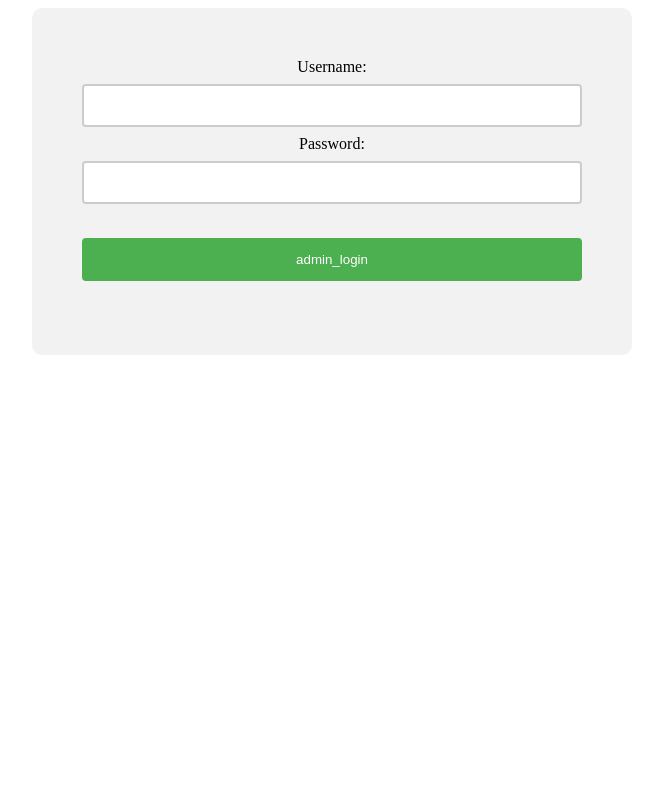
After one commit to archi1112/finalyearproject, a Django app: template templates/adminPages/admin_login.html in a window 1280 px wide. The commit adds this page. Shown: the whole page, without its empty margins (308-971 px from the left). Run offline with Django 4.2, Linux system fonts and the light colour scheme; the template is opened without the code that fills it, so the values that code supplies are empty; parts of the project's set-up code (start-up, migrations or seed data) failed here and were passed over.

Commit message:
more templates added

```diff
--- /dev/null
+++ b/Employee_attendance/employeeViews/employee_views.py
@@ -0,0 +1,4 @@
+from django.shortcuts import render,redirect
+
+def employeeHome(request):
+    return render(request,'employeeHome.html')
--- a/Employee_attendance/urls.py
+++ b/Employee_attendance/urls.py
@@ -1,9 +1,22 @@
 from django.contrib import admin
 from django.urls import path
 from .views import *
+from adminViews.admin_views.py import *
+from employeeViews.employee_views import *
 urlpatterns = [
     path('',home,name = "home"),
     path('register/',register,name = 'register'),
     path('login/',login,name = 'login'),
-    path('greeting/<face_id>/',Greeting,name='greeting')
+    path('greeting/<face_id>/',Greeting,name='greeting'),
+
+    # employee views
+    path('employee_home/',employee_home,name='employee_home')
+    path('employee_login/',employee_login,name='employee_login')
+
+
+    # admin views
+    path('admin_signup/',admin_login,name='admin_login'),
+    path('admin_login/',admin_login,name='admin_login'),
+    path('admin_home/',admin_home,name='admin_home'),
+
 ]
--- a/Employee_attendance/views.py
+++ b/Employee_attendance/views.py
@@ -1,7 +1,8 @@
 from django.shortcuts import render,redirect
 from Employee_attendance.detection import FaceRecognition
 from .forms import *
-from django.contrib import messages
+from django.contrib import messages,auth
+from django.views.decorators.csrf import csrf_protect
 
 
 faceRecognition = FaceRecognition()
--- /dev/null
+++ b/templates/adminPages/admin_login.html
@@ -0,0 +1,46 @@
+<html>
+  <head>
+    <style>
+      .form-container {
+        width: 500px;
+        margin: 0 auto;
+        padding: 50px;
+        text-align: center;
+        background-color: #f2f2f2;
+        border-radius: 10px;
+      }
+      input[type="text"], input[type="password"] {
+        width: 100%;
+        padding: 12px 20px;
+        margin: 8px 0;
+        box-sizing: border-box;
+        border: 2px solid #ccc;
+        border-radius: 4px;
+      }
+      input[type="submit"] {
+        width: 100%;
+        background-color: #4CAF50;
+        color: white;
+        padding: 14px 20px;
+        margin: 8px 0;
+        border: none;
+        border-radius: 4px;
+        cursor: pointer;
+      }
+      input[type="submit"]:hover {
+        background-color: #3e8e41;
+      }
+    </style>
+  </head>
+  <body>
+    <div class="form-container">
+      <form action="#">
+        <label for="username">Username:</label><br>
+        <input type="text" id="username" name="username"><br>
+        <label for="password">Password:</label><br>
+        <input type="password" id="password" name="password"><br><br>
+        <input type="submit" value="admin_login">
+      </form>
+    </div>
+  </body>
+</html>
```
Also changed, not shown: Employee_attendance/adminViews/admin_views.py (added, +23 -0 lines), Employee_attendance/forms.py (+8 -1 lines), Employee_attendance/models.py (+6 -2 lines), templates/adminPages/admin_home.html (added, +10 -0 lines), templates/adminPages/admin_signup.html (added, +20 -0 lines), templates/employeePages/employee_home.html (added, +22 -0 lines), templates/employeePages/employee_login.html (added, +20 -0 lines), templates/home.html (+11 -2 lines), templates/login.html (deleted, +0 -10 lines).
